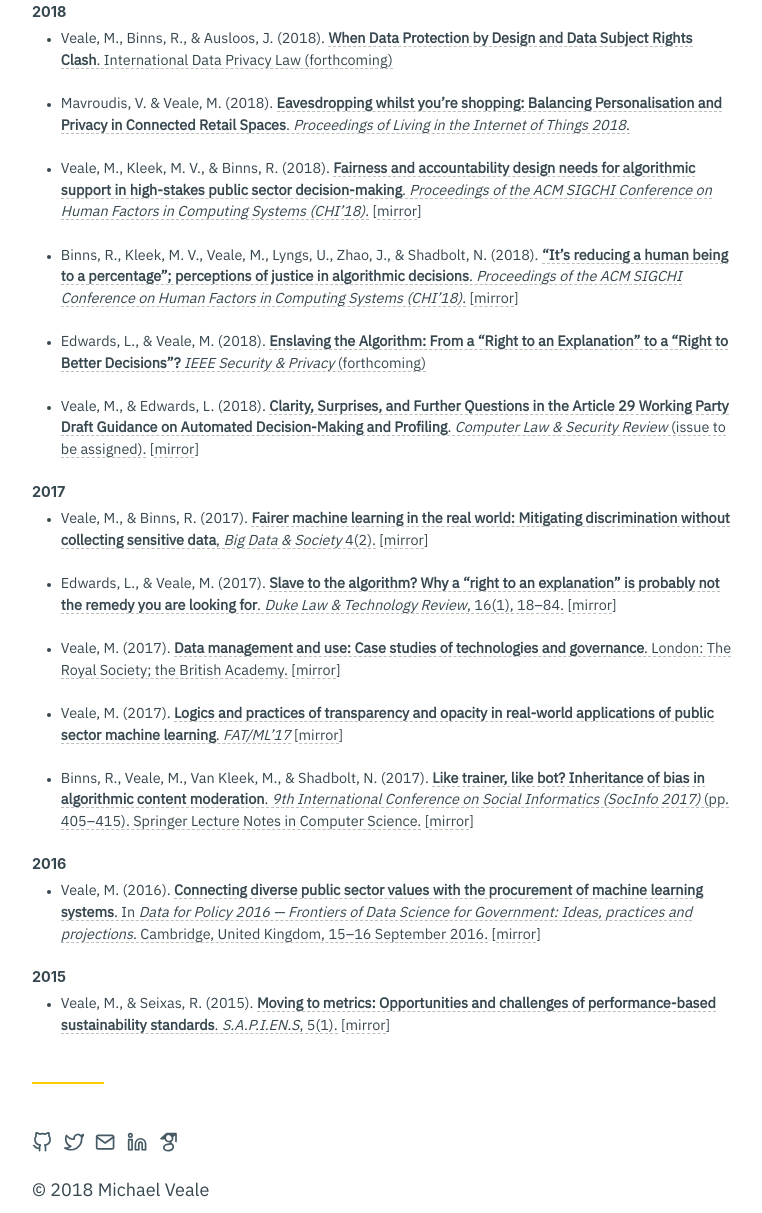
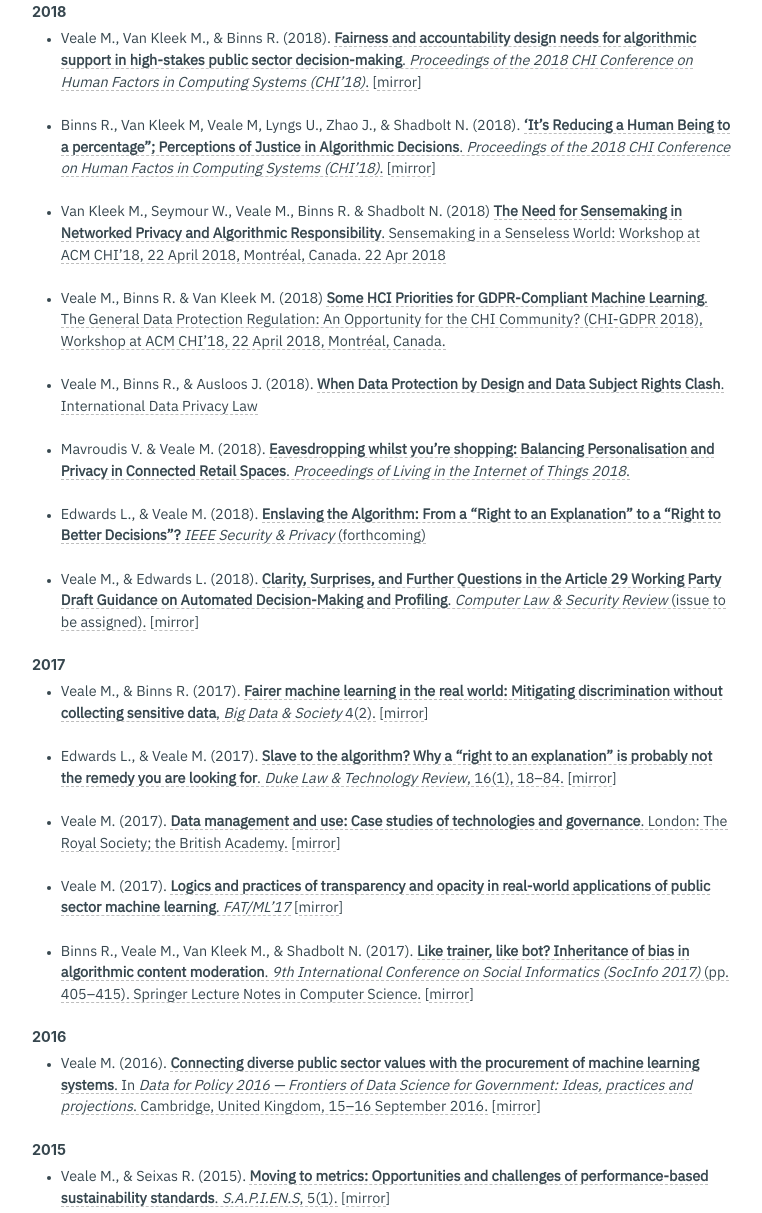
Before and after one commit to veale/veale.github.io, a plain HTML site: page publications/index.html in a window 1280 px wide. Shown: the part 258-1471 px from the top of the page, without its empty margins (258-1020 px from the left). Drawn offline with Linux system fonts and the light colour scheme; a script that the page names is missing.

Commit message:
push new publications

```diff
--- a/index.xml
+++ b/index.xml
@@ -16,9 +16,8 @@
       <pubDate>Mon, 01 Jan 0001 00:00:00 +0000</pubDate>
 
       <guid>http://michae.lv/publications/</guid>
-      <description>2018  Veale, M., Binns, R., &amp;amp; Ausloos, J. (2018). When Data Protection by Design and Data Subject Rights Clash. International Data Privacy Law (forthcoming)
- Mavroudis, V. &amp;amp; Veale, M. (2018). Eavesdropping whilst you’re shopping: Balancing Personalisation and Privacy in Connected Retail Spaces. Proceedings of Living in the Internet of Things 2018.
- Veale, M., Kleek, M. V., &amp;amp; Binns, R. (2018). Fairness and accountability design needs for algorithmic support in high-stakes public sector decision-making.</description>
+      <description>2018  Veale M., Van Kleek M., &amp;amp; Binns R. (2018). Fairness and accountability design needs for algorithmic support in high-stakes public sector decision-making. Proceedings of the 2018 CHI Conference on Human Factors in Computing Systems (CHI&amp;rsquo;18). [mirror]
+ Binns R., Van Kleek M, Veale M, Lyngs U., Zhao J., &amp;amp; Shadbolt N. (2018). &amp;lsquo;It’s Reducing a Human Being to a percentage”; Perceptions of Justice in Algorithmic Decisions. Proceedings of the 2018 CHI Conference on Human Factos in Computing Systems (CHI&amp;rsquo;18).</description>
     </item>
 
     <item>
--- a/page/index.xml
+++ b/page/index.xml
@@ -15,9 +15,8 @@
       <pubDate>Mon, 01 Jan 0001 00:00:00 +0000</pubDate>
 
       <guid>http://michae.lv/publications/</guid>
-      <description>2018  Veale, M., Binns, R., &amp;amp; Ausloos, J. (2018). When Data Protection by Design and Data Subject Rights Clash. International Data Privacy Law (forthcoming)
- Mavroudis, V. &amp;amp; Veale, M. (2018). Eavesdropping whilst you’re shopping: Balancing Personalisation and Privacy in Connected Retail Spaces. Proceedings of Living in the Internet of Things 2018.
- Veale, M., Kleek, M. V., &amp;amp; Binns, R. (2018). Fairness and accountability design needs for algorithmic support in high-stakes public sector decision-making.</description>
+      <description>2018  Veale M., Van Kleek M., &amp;amp; Binns R. (2018). Fairness and accountability design needs for algorithmic support in high-stakes public sector decision-making. Proceedings of the 2018 CHI Conference on Human Factors in Computing Systems (CHI&amp;rsquo;18). [mirror]
+ Binns R., Van Kleek M, Veale M, Lyngs U., Zhao J., &amp;amp; Shadbolt N. (2018). &amp;lsquo;It’s Reducing a Human Being to a percentage”; Perceptions of Justice in Algorithmic Decisions. Proceedings of the 2018 CHI Conference on Human Factos in Computing Systems (CHI&amp;rsquo;18).</description>
     </item>
 
     <item>
--- a/publications/index.html
+++ b/publications/index.html
@@ -79,43 +79,47 @@
   <div class='text-shortcode' style='font-size:0.8em;'><h2 id="2018">2018</h2>
 
 <ul>
-<li><p>Veale, M., Binns, R., &amp; Ausloos, J. (2018). <a href="https://ssrn.com/abstract=3081069" target="_blank"><strong>When Data Protection by Design and Data Subject Rights Clash</strong>. International Data Privacy Law (forthcoming)</a></p></li>
+<li><p>Veale M., Van Kleek M., &amp; Binns R. (2018). <a href="https://dl.acm.org/citation.cfm?doid=3173574.3174014" target="_blank"><strong>Fairness and accountability design needs for algorithmic support in high-stakes public sector decision-making</strong>. <em>Proceedings of the 2018 CHI Conference on Human Factors in Computing Systems (CHI&rsquo;18)</em>.</a> [<a href="../papers/2018fairnessandaccountability.pdf">mirror</a>]</p></li>
 
-<li><p>Mavroudis, V. &amp; Veale, M. (2018). <a href="https://dx.doi.org/10.17605/OSF.IO/8QN9F" target="_blank"><strong>Eavesdropping whilst you’re shopping: Balancing Personalisation and Privacy in Connected Retail Spaces</strong>. <em>Proceedings of Living in the Internet of Things 2018</em>.</a></p></li>
+<li><p>Binns R., Van Kleek M, Veale M, Lyngs U., Zhao J., &amp; Shadbolt N. (2018). <a href="https://dl.acm.org/authorize?N658070" target="_blank"><strong>&lsquo;It’s Reducing a Human Being to a percentage”; Perceptions of Justice in Algorithmic Decisions</strong>. <em>Proceedings of the 2018 CHI Conference on Human Factos in Computing Systems (CHI&rsquo;18)</em>.</a>  [<a href="../papers/2018itsreducing.pdf">mirror</a>]</p></li>
 
-<li><p>Veale, M., Kleek, M. V., &amp; Binns, R. (2018). <a href="https://arxiv.org/abs/1802.01029" target="_blank"><strong>Fairness and accountability design needs for algorithmic support in high-stakes public sector decision-making</strong>. <em>Proceedings of the ACM SIGCHI Conference on Human Factors in Computing Systems (CHI&rsquo;18)</em>.</a> [<a href="../papers/2018fairnessandaccountability.pdf">mirror</a>]</p></li>
+<li><p>Van Kleek M., Seymour W., Veale M., Binns R. &amp; Shadbolt N. (2018) <a href="http://discovery.ucl.ac.uk/10046886/" target="_blank"><strong>The Need for Sensemaking in Networked Privacy and Algorithmic Responsibility</strong>. Sensemaking in a Senseless World: Workshop at ACM CHI’18, 22 April 2018, Montréal, Canada. 22 Apr 2018</a></p></li>
 
-<li><p>Binns, R., Kleek, M. V., Veale, M., Lyngs, U., Zhao, J., &amp; Shadbolt, N. (2018). <a href="https://dx.doi.org/10.17605/OSF.IO/9WQXR" target="_blank"><strong>“It’s reducing a human being to a percentage”; perceptions of justice in algorithmic decisions</strong>. <em>Proceedings of the ACM SIGCHI Conference on Human Factors in Computing Systems (CHI&rsquo;18)</em>.</a>  [<a href="../papers/2018itsreducing.pdf">mirror</a>]</p></li>
+<li><p>Veale M., Binns R. &amp; Van Kleek M. (2018) <a href="https://arxiv.org/pdf/1803.06174.pdf" target="_blank"><strong>Some HCI Priorities for GDPR-Compliant Machine Learning</strong>.  The General Data Protection Regulation: An Opportunity for the CHI Community? (CHI-GDPR 2018), Workshop at ACM CHI’18, 22 April 2018, Montréal, Canada.</a></p></li>
 
-<li><p>Edwards, L., &amp; Veale, M. (2018). <a href="https://ssrn.com/abstract=3052831" target="_blank"><strong>Enslaving the Algorithm: From a “Right to an Explanation” to a “Right to Better Decisions”?</strong> <em>IEEE Security &amp; Privacy</em> (forthcoming)</a></p></li>
+<li><p>Veale M., Binns R., &amp; Ausloos J. (2018). <a href="https://doi.org/10.1093/idpl/ipy002" target="_blank"><strong>When Data Protection by Design and Data Subject Rights Clash</strong>. International Data Privacy Law</a></p></li>
 
-<li><p>Veale, M., &amp; Edwards, L. (2018). <a href="https://doi.org/10.1016/j.clsr.2017.12.002" target="_blank"><strong>Clarity, Surprises, and Further Questions in the Article 29 Working Party Draft Guidance on Automated Decision-Making and Profiling</strong>. <em>Computer Law &amp; Security Review</em> (issue to be assigned).</a>  [<a href="../papers/2018claritysurprises.pdf">mirror</a>]</p></li>
+<li><p>Mavroudis V. &amp; Veale M. (2018). <a href="https://dx.doi.org/10.17605/OSF.IO/8QN9F" target="_blank"><strong>Eavesdropping whilst you’re shopping: Balancing Personalisation and Privacy in Connected Retail Spaces</strong>. <em>Proceedings of Living in the Internet of Things 2018</em>.</a></p></li>
+
+<li><p>Edwards L., &amp; Veale M. (2018). <a href="https://ssrn.com/abstract=3052831" target="_blank"><strong>Enslaving the Algorithm: From a “Right to an Explanation” to a “Right to Better Decisions”?</strong> <em>IEEE Security &amp; Privacy</em> (forthcoming)</a></p></li>
+
+<li><p>Veale M., &amp; Edwards L. (2018). <a href="https://doi.org/10.1016/j.clsr.2017.12.002" target="_blank"><strong>Clarity, Surprises, and Further Questions in the Article 29 Working Party Draft Guidance on Automated Decision-Making and Profiling</strong>. <em>Computer Law &amp; Security Review</em> (issue to be assigned).</a>  [<a href="../papers/2018claritysurprises.pdf">mirror</a>]</p></li>
 </ul>
 
 <h2 id="2017">2017</h2>
 
 <ul>
-<li><p>Veale, M., &amp; Binns, R. (2017). <a href="https://doi.org/10.1177/2053951717743530" target="_blank"><strong>Fairer machine learning in the real world: Mitigating discrimination without collecting sensitive data</strong>, <em>Big Data &amp; Society</em> 4(2).</a> [<a href="../papers/2017fairermachinelearning.pdf">mirror</a>]</p></li>
+<li><p>Veale M., &amp; Binns R. (2017). <a href="https://doi.org/10.1177/2053951717743530" target="_blank"><strong>Fairer machine learning in the real world: Mitigating discrimination without collecting sensitive data</strong>, <em>Big Data &amp; Society</em> 4(2).</a> [<a href="../papers/2017fairermachinelearning.pdf">mirror</a>]</p></li>
 
-<li><p>Edwards, L., &amp; Veale, M. (2017). <a href="https://doi.org/10.2139/ssrn.2972855" target="_blank"><strong>Slave to the algorithm? Why a “right to an explanation” is probably not the remedy you are looking for</strong>. <em>Duke Law &amp; Technology Review</em>, 16(1), 18–84.</a> [<a href="../papers/2017slavetothealgorithm.pdf">mirror</a>]</p></li>
+<li><p>Edwards L., &amp; Veale M. (2017). <a href="https://doi.org/10.2139/ssrn.2972855" target="_blank"><strong>Slave to the algorithm? Why a “right to an explanation” is probably not the remedy you are looking for</strong>. <em>Duke Law &amp; Technology Review</em>, 16(1), 18–84.</a> [<a href="../papers/2017slavetothealgorithm.pdf">mirror</a>]</p></li>
 
-<li><p>Veale, M. (2017). <a href="https://royalsociety.org/~/media/policy/projects/data-governance/data-governance-case-studies.pdf" target="_blank"><strong>Data management and use: Case studies of technologies and governance</strong>. London: The Royal Society; the British Academy.</a> [<a href="../papers/2017datamanagement.pdf">mirror</a>]</p></li>
+<li><p>Veale M. (2017). <a href="https://royalsociety.org/~/media/policy/projects/data-governance/data-governance-case-studies.pdf" target="_blank"><strong>Data management and use: Case studies of technologies and governance</strong>. London: The Royal Society; the British Academy.</a> [<a href="../papers/2017datamanagement.pdf">mirror</a>]</p></li>
 
-<li><p>Veale, M. (2017). <a href="https://arxiv.org/abs/1706.09249" target="_blank"><strong>Logics and practices of transparency and opacity in real-world applications of public sector machine learning</strong>. <em>FAT/ML&rsquo;17</em></a> [<a href="../papers/2017logicsandpractices.pdf">mirror</a>]</p></li>
+<li><p>Veale M. (2017). <a href="https://arxiv.org/abs/1706.09249" target="_blank"><strong>Logics and practices of transparency and opacity in real-world applications of public sector machine learning</strong>. <em>FAT/ML&rsquo;17</em></a> [<a href="../papers/2017logicsandpractices.pdf">mirror</a>]</p></li>
 
-<li><p>Binns, R., Veale, M., Van Kleek, M., &amp; Shadbolt, N. (2017). <a href="https://arxiv.org/abs/1707.01477" target="_blank"><strong>Like trainer, like bot? Inheritance of bias in algorithmic content moderation</strong>. <em>9th International Conference on Social Informatics (SocInfo 2017)</em> (pp. 405–415). Springer Lecture Notes in Computer Science.</a> [<a href="../papers/2017liketrainer.pdf">mirror</a>]</p></li>
+<li><p>Binns R., Veale M., Van Kleek M., &amp; Shadbolt N. (2017). <a href="https://arxiv.org/abs/1707.01477" target="_blank"><strong>Like trainer, like bot? Inheritance of bias in algorithmic content moderation</strong>. <em>9th International Conference on Social Informatics (SocInfo 2017)</em> (pp. 405–415). Springer Lecture Notes in Computer Science.</a> [<a href="../papers/2017liketrainer.pdf">mirror</a>]</p></li>
 </ul>
 
 <h2 id="2016">2016</h2>
 
 <ul>
-<li>Veale, M. (2016). <a href="https://doi.org/10.5281/zenodo.571786" target="_blank"><strong>Connecting diverse public sector values with the procurement of machine learning systems</strong>. In <em>Data for Policy 2016 — Frontiers of Data Science for Government: Ideas, practices and projections</em>. Cambridge, United Kingdom, 15–16 September 2016.</a> [<a href="../papers/2016connectingdiverse.pdf">mirror</a>]</li>
+<li>Veale M. (2016). <a href="https://doi.org/10.5281/zenodo.571786" target="_blank"><strong>Connecting diverse public sector values with the procurement of machine learning systems</strong>. In <em>Data for Policy 2016 — Frontiers of Data Science for Government: Ideas, practices and projections</em>. Cambridge, United Kingdom, 15–16 September 2016.</a> [<a href="../papers/2016connectingdiverse.pdf">mirror</a>]</li>
 </ul>
 
 <h2 id="2015">2015</h2>
 
 <ul>
-<li>Veale, M., &amp; Seixas, R. (2015). <a href="https://sapiens.revues.org/pdf/1713" target="_blank"><strong>Moving to metrics: Opportunities and challenges of performance-based sustainability standards</strong>. <em>S.A.P.I.EN.S</em>, 5(1).</a> [<a href="../papers/2015movingtometrics.pdf">mirror</a>]</li>
+<li>Veale M., &amp; Seixas R. (2015). <a href="https://sapiens.revues.org/pdf/1713" target="_blank"><strong>Moving to metrics: Opportunities and challenges of performance-based sustainability standards</strong>. <em>S.A.P.I.EN.S</em>, 5(1).</a> [<a href="../papers/2015movingtometrics.pdf">mirror</a>]</li>
 </ul>
 </div>
 
```
